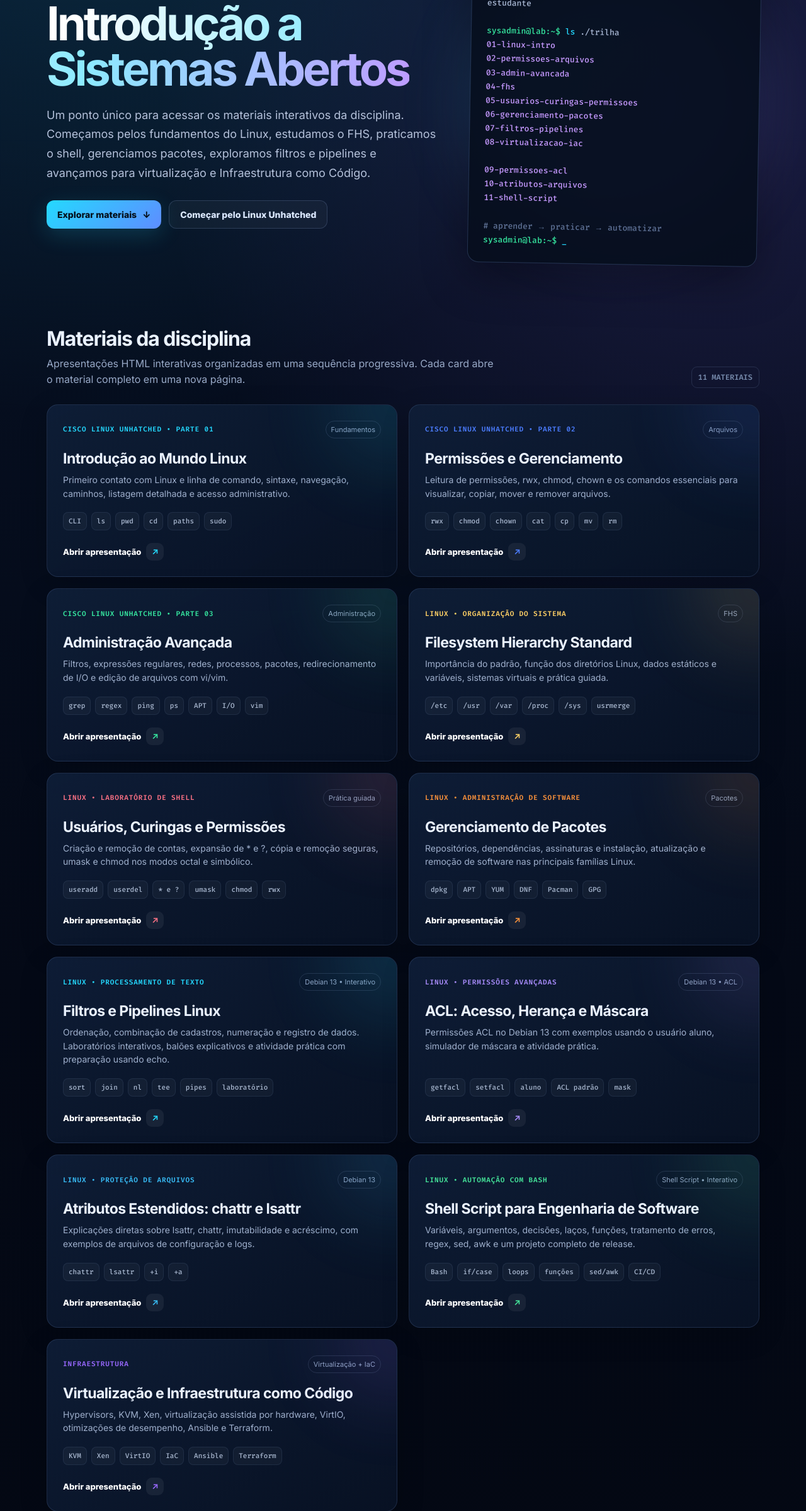
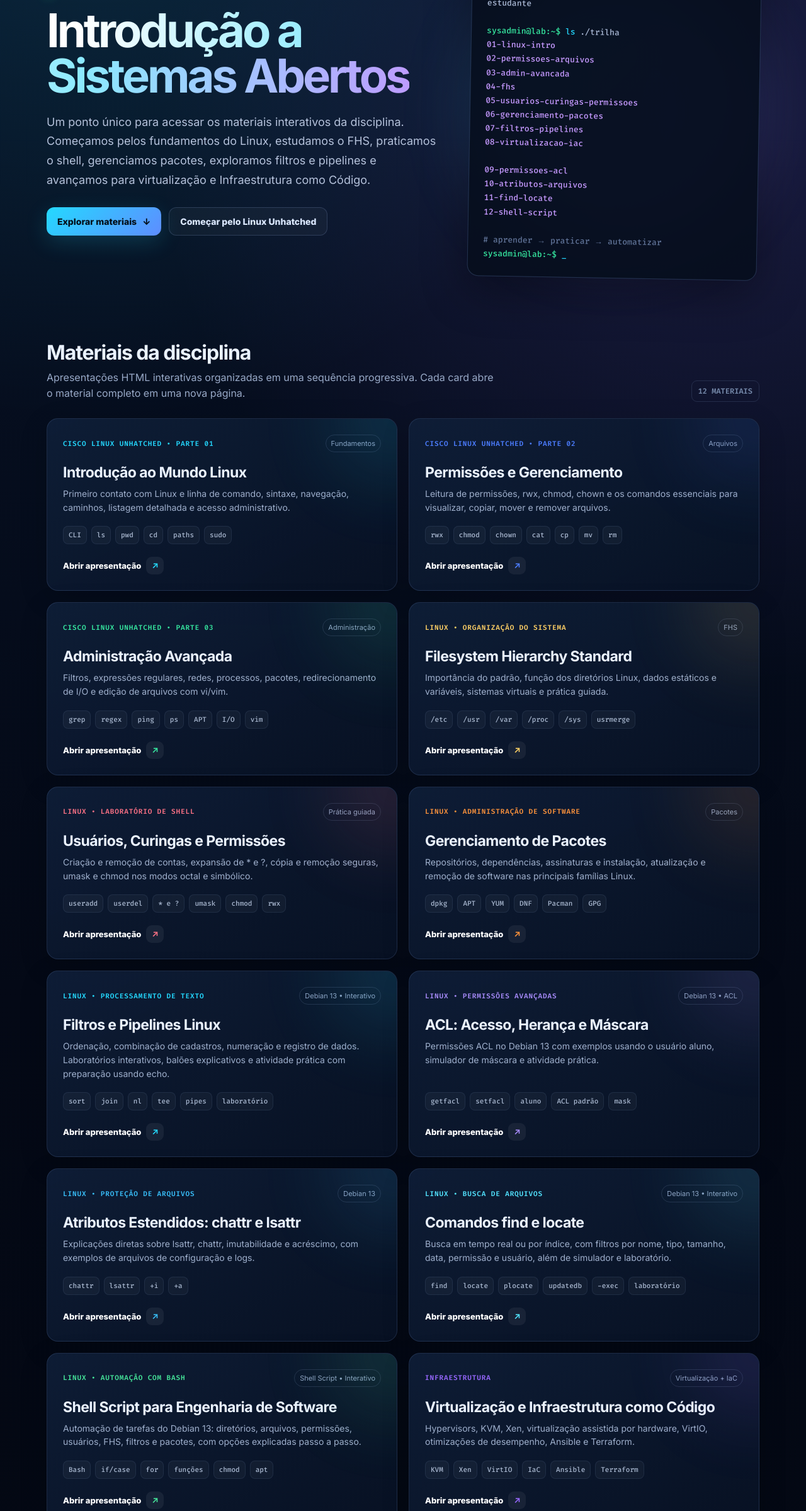
Before and after one commit to zeraimundo/isa-git, a plain HTML site: page index.html in a window 1280 px wide. Shown: the part 239-2638 px from the top of the page at 63% size. Drawn offline with Linux system fonts and the light colour scheme.

Commit message:
Atualiza portal com aula de find e locate

```diff
--- a/index.html
+++ b/index.html
@@ -136,7 +136,8 @@ estudante
 
 <span class="v">09-permissoes-acl</span>
 <span class="v">10-atributos-arquivos</span>
-<span class="v">11-shell-script</span>
+<span class="v">11-find-locate</span>
+<span class="v">12-shell-script</span>
 
 <span class="comment"># aprender → praticar → automatizar</span>
 <span class="p">sysadmin@lab:~$</span> <span class="c">_</span></pre>
@@ -150,7 +151,7 @@ estudante
           <h2>Materiais da disciplina</h2>
           <p>Apresentações HTML interativas organizadas em uma sequência progressiva. Cada card abre o material completo em uma nova página.</p>
         </div>
-        <div class="count">11 MATERIAIS</div>
+        <div class="count">12 MATERIAIS</div>
       </div>
 
       <div class="grid">
@@ -214,11 +215,19 @@ estudante
 
         <a class="card" href="linux-atributos.html" style="--accent:#38bdf8"><div class="card-top"><span class="module">Linux • Proteção de arquivos</span><span class="badge">Debian 13</span></div><h3>Atributos Estendidos: chattr e lsattr</h3><p>Explicações diretas sobre lsattr, chattr, imutabilidade e acréscimo, com exemplos de arquivos de configuração e logs.</p><div class="topics"><span>chattr</span><span>lsattr</span><span>+i</span><span>+a</span></div><span class="open">Abrir apresentação <b>↗</b></span></a>
 
+        <a class="card" href="find-locate.html" style="--accent:#52e3ff">
+          <div class="card-top"><span class="module">Linux • Busca de arquivos</span><span class="badge">Debian 13 • Interativo</span></div>
+          <h3>Comandos find e locate</h3>
+          <p>Busca em tempo real ou por índice, com filtros por nome, tipo, tamanho, data, permissão e usuário, além de simulador e laboratório.</p>
+          <div class="topics"><span>find</span><span>locate</span><span>plocate</span><span>updatedb</span><span>-exec</span><span>laboratório</span></div>
+          <span class="open">Abrir apresentação <b>↗</b></span>
+        </a>
+
         <a class="card" href="shell-script-engenharia-software.html" style="--accent:#45e59a">
           <div class="card-top"><span class="module">Linux • Automação com Bash</span><span class="badge">Shell Script • Interativo</span></div>
           <h3>Shell Script para Engenharia de Software</h3>
-          <p>Variáveis, argumentos, decisões, laços, funções, tratamento de erros, regex, sed, awk e um projeto completo de release.</p>
-          <div class="topics"><span>Bash</span><span>if/case</span><span>loops</span><span>funções</span><span>sed/awk</span><span>CI/CD</span></div>
+          <p>Automação de tarefas do Debian 13: diretórios, arquivos, permissões, usuários, FHS, filtros e pacotes, com opções explicadas passo a passo.</p>
+          <div class="topics"><span>Bash</span><span>if/case</span><span>for</span><span>funções</span><span>chmod</span><span>apt</span></div>
           <span class="open">Abrir apresentação <b>↗</b></span>
         </a>
 
@@ -250,7 +259,8 @@ estudante
         <div class="step" style="--accent:#9868ff"><small>Etapa 08</small><strong>Virtualizar e automatizar</strong></div>
 <div class="step" style="--accent:#a78bfa"><small>Etapa 09</small><strong>Aprofundar permissões com ACL</strong></div>
         <div class="step" style="--accent:#38bdf8"><small>Etapa 10</small><strong>Proteger arquivos com chattr e lsattr</strong></div>
-        <div class="step" style="--accent:#45e59a"><small>Etapa 11</small><strong>Automatizar tarefas com Shell Script</strong></div>
+        <div class="step" style="--accent:#52e3ff"><small>Etapa 11</small><strong>Localizar arquivos com find e locate</strong></div>
+        <div class="step" style="--accent:#45e59a"><small>Etapa 12</small><strong>Automatizar tarefas com Shell Script</strong></div>
       </div>
       <div class="note"><strong>Portal evolutivo:</strong> novos materiais podem ser adicionados aqui ao longo do semestre mantendo o mesmo padrão visual e a mesma navegação.</div>
     </section>
```
